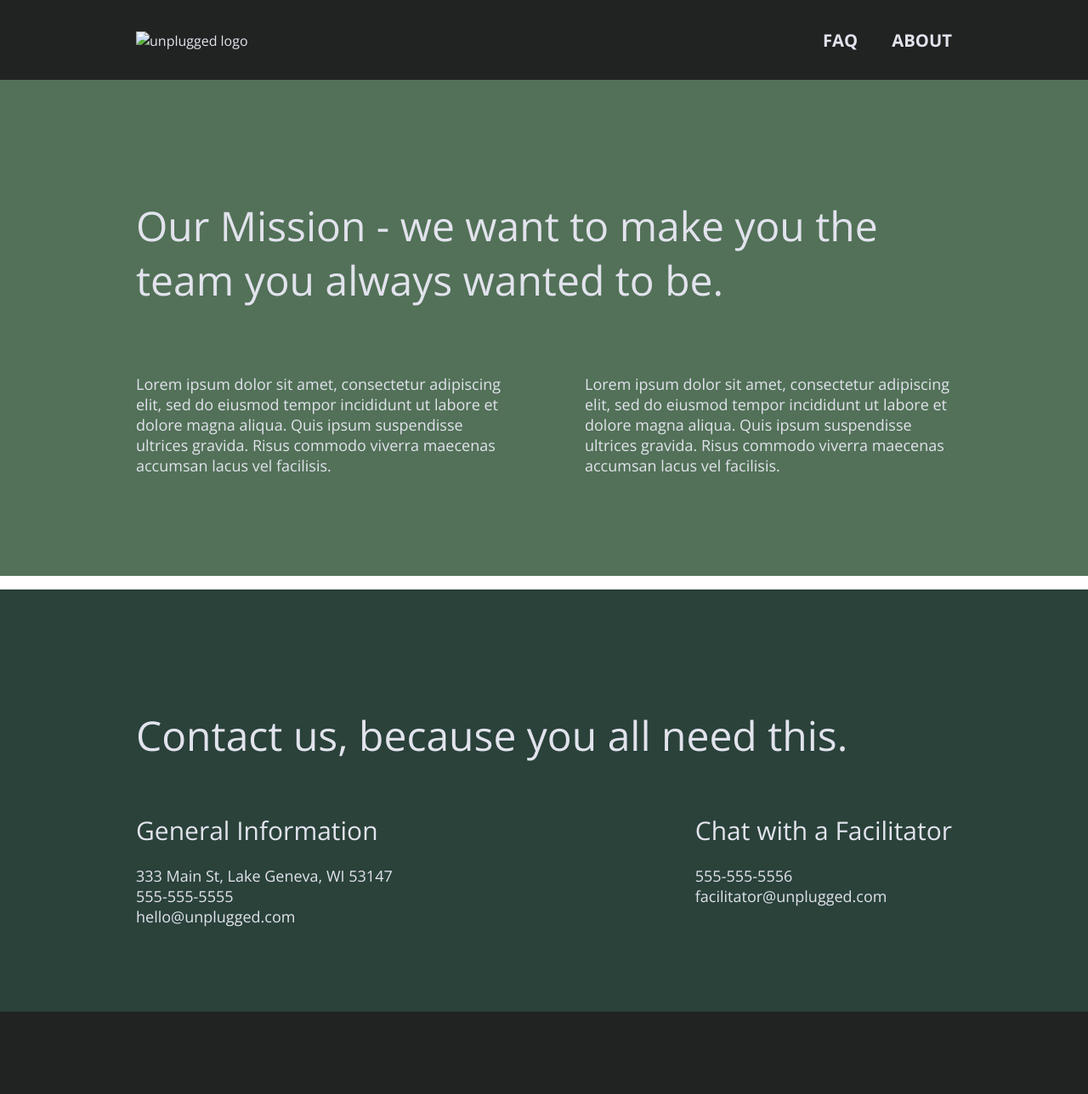
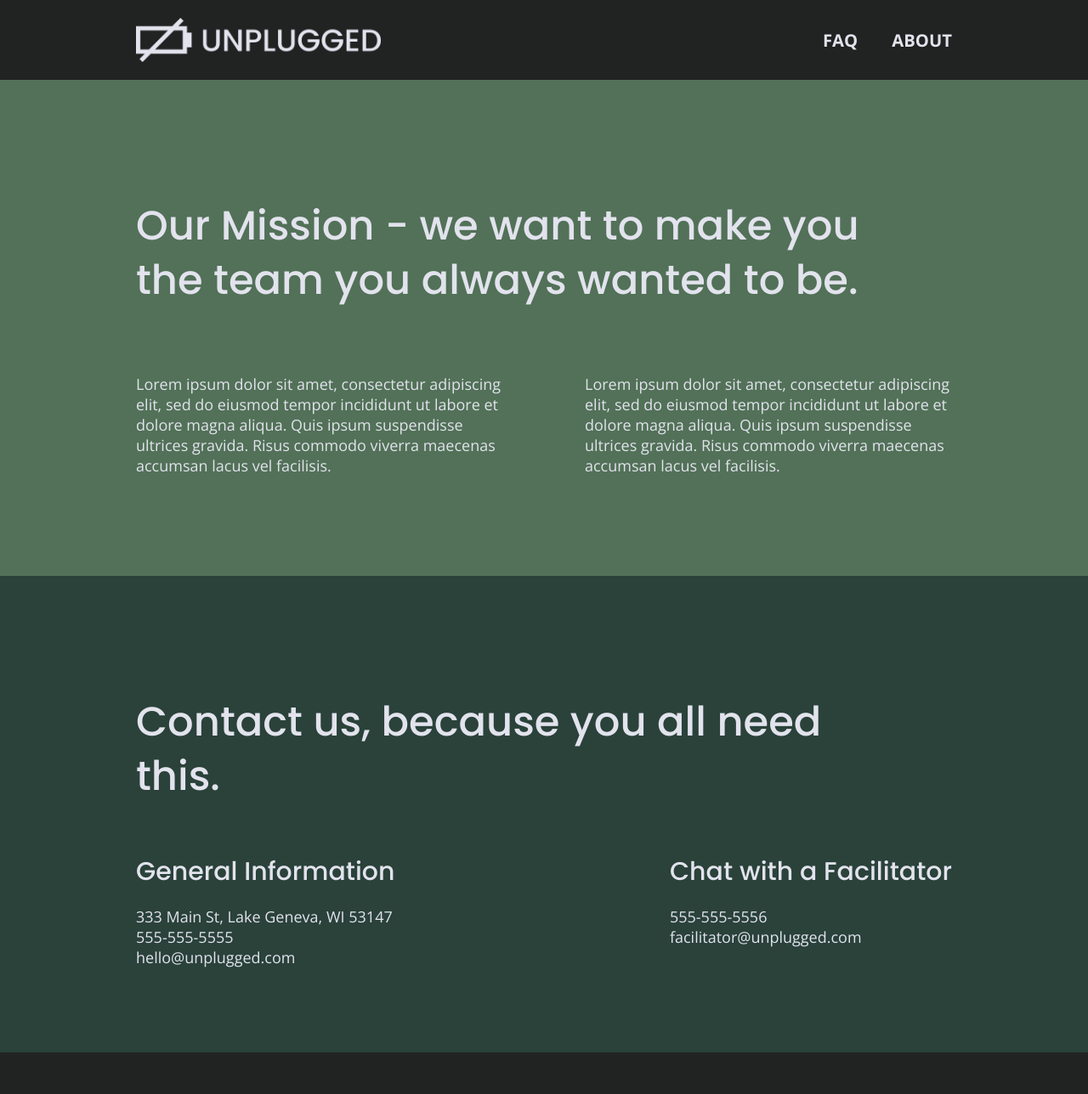
Before and after one commit to Alex-N40/unplugged, a website: page about/index.html in a window 1280 px wide. Shown: the top 1288 px of the page at 85% size. Drawn offline with nearby package versions, Linux system fonts and the light colour scheme.

Commit message:
Added responsive images

```diff
--- a/about/index.html
+++ b/about/index.html
@@ -33,7 +33,11 @@
 
   <header>
     <div class="content-wrapper">
-      <a href="#"><img src="" alt="unplugged logo"></a>
+      <figure>
+        <a href="#">
+          <img src="../img/unpluggedlogo.png" alt="unplugged logo">
+        </a>
+      </figure>
       <div class="header-divider">
       </div>
       <nav>
--- a/css/main.css
+++ b/css/main.css
@@ -115,14 +115,14 @@ a {
 }
 
 h2 {
-  font-family: 'Poppins' sans-serif;
+  font-family: 'Poppins', sans-serif;
   font-size: 1.875em; /*30px*/
   font-weight: 500;
 }
 
 h3,
 h4 {
-  font-family: 'Poppins' sans-serif;
+  font-family: 'Poppins', sans-serif;
   font-size: 1.125em; /*18px*/
   margin: 20px 0;
   font-weight: 500;
@@ -133,9 +133,13 @@ p {
   line-height: 1.285; /*18px, unitless, calculated by dividing line-height by font-size: 18/14=1.285*/
 }
 
-figure {}
+img {
+  width: 100%;
+}
 
-img {}
+figure {
+  margin: 0;
+}
 
 address {
     font-style: normal;
@@ -167,6 +171,14 @@ header .content-wrapper {
   align-items: center;
   flex-flow: row wrap;
   margin: 0;
+}
+
+header figure {
+  width: 60%;
+  display: flex;
+  justify-content: center;
+  align-items: center;
+  flex-flow: row wrap;
 }
 
 .header-divider {
@@ -240,6 +252,9 @@ footer .copyright {
   display: flex;
   justify-content: center;
   flex-flow: row wrap;
+  background: url('../img/unplugged-retreat.jpg') center no-repeat #333;
+  background-size: cover;
+  min-height: 500px;
 }
 
 .hero-area h1 {
@@ -263,14 +278,11 @@ aside .form {
 }
 
 input[type=text] {
-  font-family: 'Poppins', Helvetica, Arial, sans-serif;
   box-sizing: border-box;
   width: 100%;
   color: #2a423a;
   font-style: italic;
   padding: 1em;
-  /*font-size: 1.125em; /*18px*/
-  /*font-weight: 500;*/
 }
 
 input[type=button] {
@@ -292,6 +304,8 @@ input[type=button] {
   display: flex;
   justify-content: center;
   flex-flow: row wrap;
+  background: url(../img/unplugged-retreat-features.jpg) center no-repeat #333;
+  background-size: cover;
 }
 
 .features h2 {
@@ -495,11 +509,6 @@ input[type=button] {
     line-height: 1.25; /*30px, unitless, calculated by dividing line-height by font-size: 30/24=1.25*/
   }
 
-  p {
-    font-size: 1.125em; /*18px*/
-    line-height: 1.333; /*24px, unitless, calculated by dividing line-height by font-size: 24/18=1.333*/
-  }
-
   /*----- Header -----*/
   header {
     justify-content: space-around;
@@ -530,6 +539,10 @@ input[type=button] {
   /*--------------- TABLET STYLES -- HOMEPAGE ---------------*/
 
   /*----- Hero Area -----*/
+  .hero-area {
+    min-height: 600px;
+  }
+
   .hero-area h1 {
     font-size: 3em; /*48px*/
     line-height: 1; /*48px, unitless, calculated by dividing line-height by font-size: 48/48=1*/
@@ -577,6 +590,7 @@ input[type=button] {
     justify-content: space-between;
   }
 
+  .reviews article figure,
   .reviews article div {
     width: 49%;
   }
@@ -639,6 +653,10 @@ input[type=button] {
     align-items: flex-start;
   }
 
+  .contact-content h4 {
+    font-size: 1.5em;
+  }
+
 
   /*--------------- TABLET STYLES -- FAQ PAGE ---------------*/
 
@@ -673,7 +691,7 @@ input[type=button] {
   }
 
   header {
-    padding: 15px;
+    padding: 15px 0;
   }
 
   h2 {
@@ -708,12 +726,16 @@ input[type=button] {
     width: 30%;
   }
 
-   /*----- Features -----*/
-   .features h2 {
+  .form-description p {
+    font-size: 1.125em;
+  }
+
+  /*----- Features -----*/
+  .features h2 {
     width: 90%;
-   }
+  }
 
-   .features article {
+  .features article {
     flex-basis: 33%;
   }
 
```
Also changed, not shown: faq/index.html (+5 -1 lines), index.html (+8 -4 lines), img/unplugged-retreat-features.jpg (added), img/unpluggedlogo.png (added), 2 other files.
